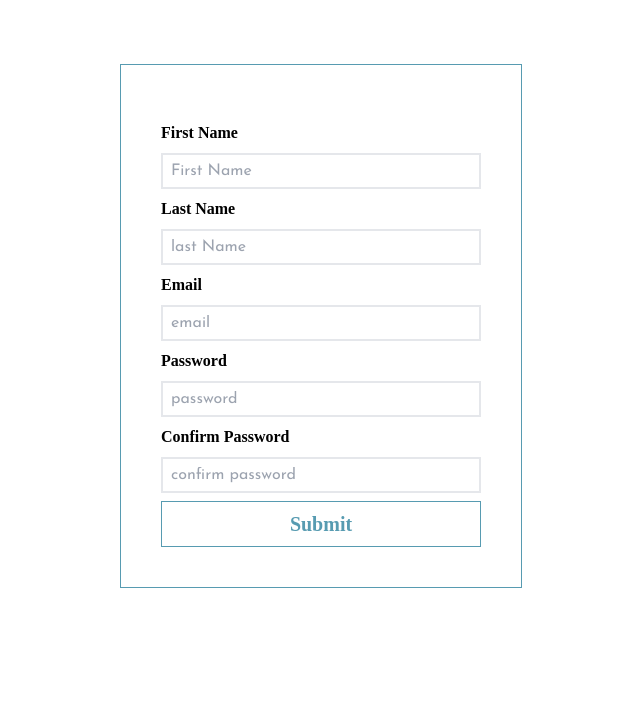
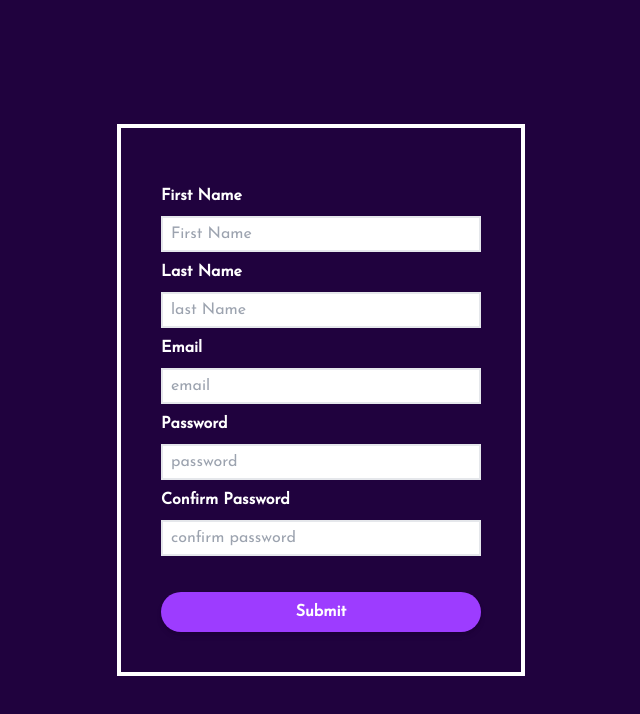
Before and after one commit to Mohamed-maher50/project, a React (Create React App) app in the folder client/: page /register in a window 1280 px wide. Shown: the top 714 px of the page, without its empty margins (319-959 px from the left). Built offline with nearby package versions, Linux system fonts and the light colour scheme.

Commit message:
add avatar page

```diff
--- a/client/package.json
+++ b/client/package.json
@@ -19,6 +19,7 @@
     "react-scripts": "5.0.1",
     "react-toastify": "^9.1.1",
     "redux": "^4.2.0",
+    "swiper": "^8.4.6",
     "web-vitals": "^2.1.4"
   },
   "scripts": {
--- a/client/src/App.js
+++ b/client/src/App.js
@@ -3,12 +3,14 @@ import "./App.css";
 import Login from "./components/Login/Login";
 
 import Register from "./components/register/Register";
+import Avatar from "./pages/Avatar";
 function App() {
   return (
-    <div className="App pt-16">
+    <div className="App h-screen">
       <Routes>
         <Route path="/register" element={<Register />} />
         <Route path="/login" element={<Login />} />
+        <Route path="/avatar" element={<Avatar />} />
       </Routes>
     </div>
   );
--- a/client/src/components/Login/Login.jsx
+++ b/client/src/components/Login/Login.jsx
@@ -80,17 +80,15 @@ function Login() {
     }
   };
   return (
-    <>
+    <div className="h-full flex justify-center items-center bg-[#20023e]">
       <form
-        className="border flex flex-col w-fit mx-auto p-10 pt-14 border-main"
+        className=" flex flex-col w-fit mx-auto p-10 pt-14 border-white border-4"
         onSubmit={handleSubmit}
       >
         {inputs.map((inp) => {
           return <InputForm {...inp} key={inp.id} handler={handleChange} />;
         })}
-        <button className="text-main font-[Josefin] border border-main py-2 transition duration-500 ease-in-out hover:bg-main hover:text-white font-bold text-xl">
-          Submit
-        </button>
+        <button className="main-btn">Submit</button>
       </form>
       <ToastContainer
         position="top-right"
@@ -104,7 +102,7 @@ function Login() {
         pauseOnHover
         theme="dark"
       ></ToastContainer>
-    </>
+    </div>
   );
 }
 
--- a/client/src/components/inputForm.jsx
+++ b/client/src/components/inputForm.jsx
@@ -4,7 +4,7 @@ function InputForm({ type, value, label, name, id, handler }) {
   return (
     <>
       <label
-        className="capitalize font-[Josefin] font-bold border-main"
+        className="capitalize text-white font-Josefin font-bold border-main"
         htmlFor={id}
       >
         {label}
--- a/client/src/components/register/Register.jsx
+++ b/client/src/components/register/Register.jsx
@@ -102,17 +102,15 @@ function Register() {
     }));
   };
   return (
-    <>
+    <div className="h-full flex justify-center items-center bg-[#20023e] ">
       <form
-        className="border flex flex-col w-fit mx-auto p-10 pt-14 border-main"
+        className=" flex flex-col w-fit mx-auto p-10 pt-14 border-4 border-white"
         onSubmit={handleSubmit}
       >
         {inputs.map((inp) => {
           return <InputForm {...inp} key={inp.id} handler={handleChange} />;
         })}
-        <button className="text-main font-[Josefin] border border-main py-2 transition duration-500 ease-in-out hover:bg-main hover:text-white font-bold text-xl">
-          Submit
-        </button>
+        <button className="main-btn">Submit</button>
       </form>
       <ToastContainer
         position="top-right"
@@ -126,7 +124,7 @@ function Register() {
         pauseOnHover
         theme="dark"
       ></ToastContainer>
-    </>
+    </div>
   );
 }
 
--- a/client/src/index.css
+++ b/client/src/index.css
@@ -1,7 +1,29 @@
-@import url('https://fonts.googleapis.com/css2?family=Josefin+Sans&display=swap');
+@import url("https://fonts.googleapis.com/css2?family=Josefin+Sans&display=swap");
 @tailwind base;
 @tailwind components;
 @tailwind utilities;
-body,button,input{
-    font-family: 'Josefin Sans';
+body,
+button,
+input {
+  font-family: "Josefin Sans";
 }
+@layer components {
+  .main-btn {
+    transition: 0.3s ease-in-out;
+    @apply py-2 px-7 bg-[#9d3cff] rounded-full
+      text-white mt-7 font-bold font-Josefin shadow-md;
+  }
+  .outline-btn {
+    transition: 0.5s ease-in-out;
+    @apply py-2 px-7  rounded-full
+    text-white mt-7 font-bold font-Josefin  border-2 border-[#fff];
+  }
+  .outline-btn:hover {
+    background-color: #9d3cff;
+    @apply border-[#ffff];
+  }
+  .main-btn:hover {
+    background-color: aliceblue;
+    color: #9d3cff;
+  }
+}
--- /dev/null
+++ b/client/src/pages/Avatar.js
@@ -0,0 +1,60 @@
+import { Swiper, SwiperSlide } from "swiper/react";
+import { Navigation } from "swiper";
+import React, { useEffect, useState } from "react";
+import "swiper/css";
+import "swiper/css/navigation";
+
+function Avatar() {
+  const [img, setImg] = useState([]);
+
+  const handleChange = (index) => {
+    console.log(img[index.realIndex]);
+  };
+  useEffect(() => {
+    if (img.length == 0) {
+      var imgs = [];
+      for (var i = 0; i < 5; i++) {
+        imgs.push(
+          `https://api.multiavatar.com/${Math.round(Math.random() * 100)}.png`
+        );
+      }
+      setImg(imgs);
+    }
+  }, []);
+
+  return (
+    <div className="h-screen flex justify-center items-center flex-col bg-[#20023e]">
+      <div className=" border-white border-8  p-4 pt-6 flex flex-col items-center w-[25rem] rounded-md">
+        <div className="w-[150px] h-64">
+          <Swiper
+            spaceBetween={50}
+            slidesPerView={1}
+            modules={[Navigation]}
+            navigation
+            pagination={{ clickable: true }}
+            loop
+            onSlideChange={handleChange}
+          >
+            {img.map((img, index) => {
+              return (
+                <SwiperSlide key={index}>
+                  <img src={img} alt="avatar" width={"100%"} loading="lazy" />
+                </SwiperSlide>
+              );
+            })}
+          </Swiper>
+        </div>
+        <div className="flex justify-between w-full">
+          <button type="submit" className="main-btn block mr-auto">
+            Submit
+          </button>
+          <button type="submit" className="outline-btn   block ml-auto">
+            Skip
+          </button>
+        </div>
+      </div>
+    </div>
+  );
+}
+
+export default Avatar;
```
Also changed, not shown: 1 other file (tests, documents, lock files or other folders).
